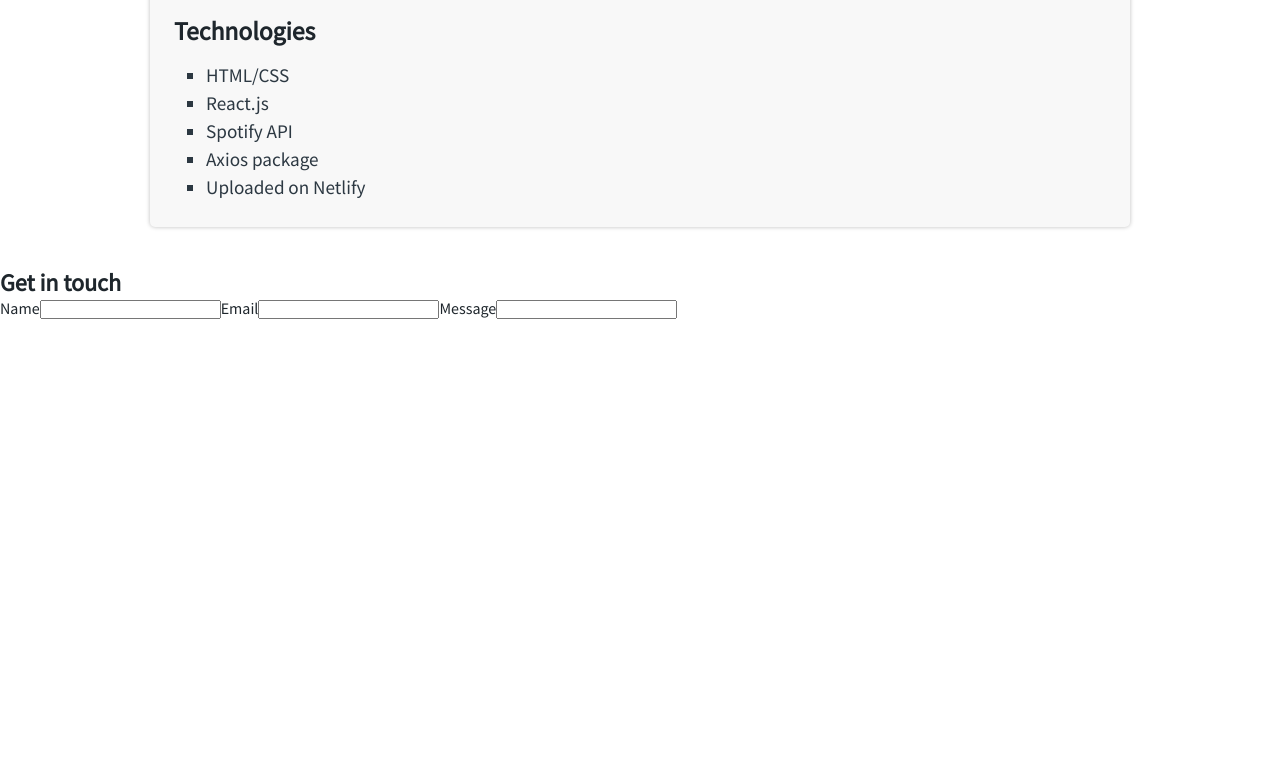
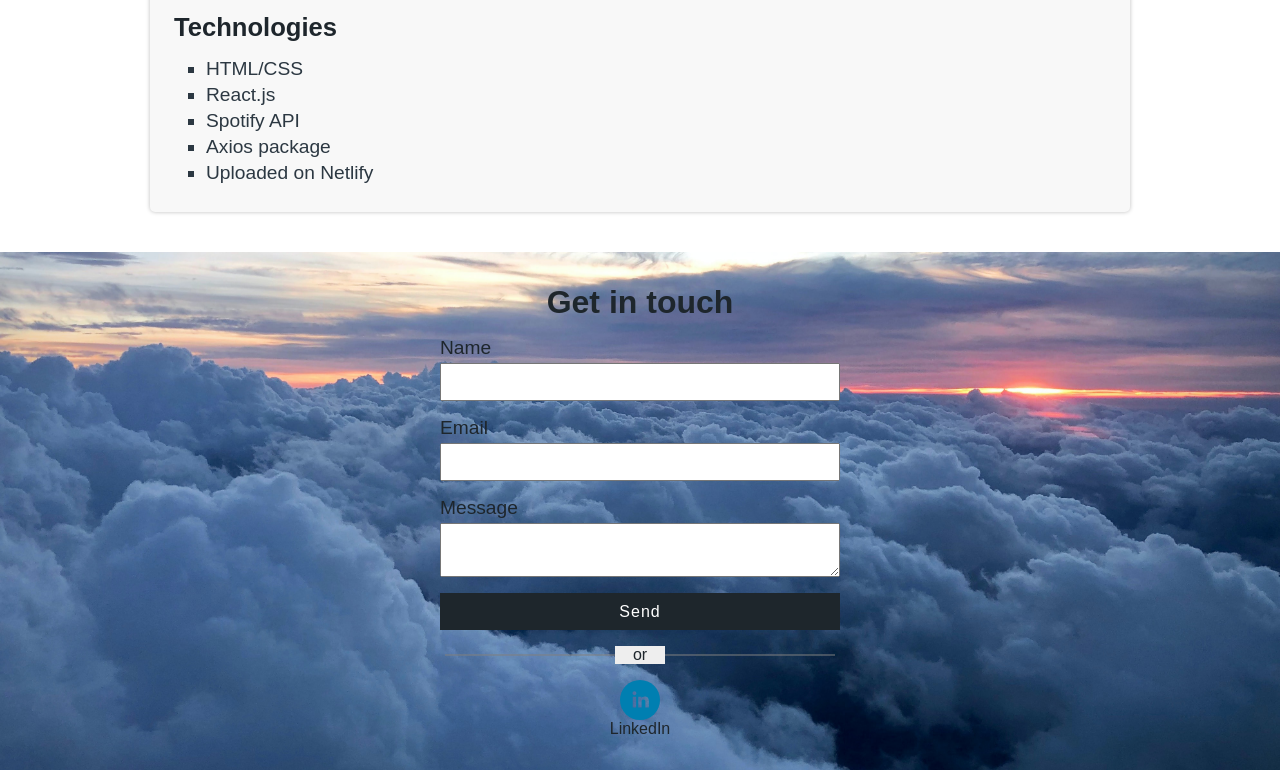
Before and after one commit to SinaBYR/my-portfolio-next, a React (Create React App) app: page / in a window 1280 px wide. Shown: the part 1171-1941 px from the top of the page. Before the commit the page ends 1490 px from the top, so only its background shows below. Built offline with nearby package versions, Linux system fonts and the light colour scheme.

Commit message:
Finish contact styles

```diff
--- a/src/components/Contact/Contact.js
+++ b/src/components/Contact/Contact.js
@@ -1,5 +1,7 @@
 import { useState } from 'react';
 import classes from './Contact.module.css';
+import { SocialIcon } from 'react-social-icons';
+import { PrimaryButton } from '../Utilities/Buttons/PrimaryButton/PrimaryButton';
 
 const Contact = props => {
 
@@ -29,12 +31,20 @@ const Contact = props => {
                 <h2>Get in touch</h2>
                 <form className={classes.Form}>
                     <label htmlFor="name">Name</label>
-                    <input type="text" name="name" id="name" value="" autoComplete="off"/>
+                    <input type="text" name="name" id="name" autoComplete="off"/>
                     <label>Email</label>
-                    <input type="email" name="email" id="email" value="" autoComplete="off"/>
+                    <input type="email" name="email" id="email" autoComplete="off"/>
                     <label>Message</label>
-                    <input type="text" name="message" id="message" value="" autoComplete="off"/>
+                    <textarea name="message" id="message" />
+                    <PrimaryButton type="submit">Send</PrimaryButton>
                 </form>
+                <div className={classes.OrLine}>
+                    <p>or</p>
+                </div>
+                <div className={classes.SocialIcons}>
+                    <SocialIcon style={{width: '40px', height: '40px'}} url="https://wwww.linkedin.com/sinabyr"/>
+                    <p>LinkedIn</p>
+                </div>
             </div>
         </section>
     )
--- a/src/components/Contact/Contact.module.css
+++ b/src/components/Contact/Contact.module.css
@@ -0,0 +1,77 @@
+.Contact {
+    /* background-color: #eeeeee; */
+    background: url('../../img/sky-clouds.jpg') no-repeat center center/cover;
+    padding: 1rem;
+}
+
+.ContactWrapper {
+    width: 100%;
+    max-width: 980px;
+    margin: 0 auto;
+}
+
+.ContactWrapper > h2 {
+    font-size: 2rem;
+    text-align: center;
+    margin: 1rem 0;
+}
+
+.Form {
+    display: flex;
+    flex-direction: column;
+    max-width: 400px;
+    margin: 0 auto;
+}
+
+.Form label {
+    font-size: 1.2rem;
+}
+
+.Form :is(input, textarea) {
+    display: block;
+    width: 100%;
+    font-size: 1rem;
+    padding: 0.5rem;
+    margin-top: 0.25rem;
+    margin-bottom: 1rem;
+}
+
+.Form textarea {
+    resize: vertical;
+}
+
+.OrLine {
+    position: relative;
+    max-width: 50px;
+
+    margin: 1rem auto;
+    text-align: center;
+}
+
+.OrLine > p {
+    position: relative;
+    background-color: #eeeeee;
+}
+
+.OrLine::before {
+    content: '';
+    position: absolute;
+    top: 50%;
+    left: 50%;
+    right: 0;
+    transform: translate(-50%, -50%);
+    width: 390px;
+    /* width: 100%; */
+    height: 1px;
+    background-color: gray;
+    /* z-index: -1; */
+}
+
+.SocialIcons {
+    margin: 1rem 0;
+    text-align: center;
+}
+
+.SocialIcons > * {
+    margin: 0 4px;
+}
--- a/src/components/Navbar/Navbar.module.css
+++ b/src/components/Navbar/Navbar.module.css
@@ -4,7 +4,6 @@
     left: 0;
     right: 0;
     height: 72px;
-    color: #1e262c;
     background-color: #fff;
     padding: 0 1rem;
     border-bottom: 1px solid #cccccc;
--- a/src/components/Showcase/Showcase.js
+++ b/src/components/Showcase/Showcase.js
@@ -4,9 +4,11 @@ const Showcase = props => {
     return (
         <section className={classes.Showcase}>
             <div className={classes.ShowcaseWrapper}>
-                <p>Hello, and welcome to my portfolio.</p>
+                <h2>Hello, and welcome to my portfolio.</h2>
                 <p>My name is Sina. I'm a front-end web developer and I make web applications.</p>
-                <p>You can check out my work in the next section.</p>
+                <p>Check out my work in the next section.</p>
+                {/* <p>Send me an email using form down below or message me in LinkedIn.</p> */}
+                <p>Send me an email using the form in the last section or message me in LinkedIn.</p>
             </div>
         </section>
     )
--- a/src/components/Showcase/Showcase.module.css
+++ b/src/components/Showcase/Showcase.module.css
@@ -1,7 +1,7 @@
 .Showcase {
     display: flex;
     align-items: center;
-    height: 300px;
+    min-height: 300px;
     background-color: #eeeeee;
     padding: 0 1rem;
     margin-top: 72px;
@@ -20,6 +20,6 @@
 
 .ShowcaseWrapper p {
     font-size: 1.8rem;
-    line-height: 1.4;
+    line-height: 1;
     margin: 0.5rem 0;
 }
--- a/src/components/Work/Work.module.css
+++ b/src/components/Work/Work.module.css
@@ -10,6 +10,7 @@
 
 .WorkWrapper > h2 {
     font-size: 2.5rem;
+    font-size: 2rem;
     text-align: center;
     margin: 1rem 0;
 }
--- a/src/index.css
+++ b/src/index.css
@@ -1,5 +1,11 @@
 @import url('https://fonts.googleapis.com/css2?family=Source+Sans+Pro&display=swap');
 *,*::before,*::after{margin:0;padding:0;box-sizing:border-box;}
+
+@import url('https://fonts.googleapis.com/css2?family=Noto+Sans+Mono&display=swap');
+
+@import url('https://fonts.googleapis.com/css2?family=Bebas+Neue&display=swap');
+
+@import url('https://fonts.googleapis.com/css2?family=Cairo&display=swap');
 
 body {
     margin: 0;
@@ -7,8 +13,12 @@ body {
         'Ubuntu', 'Cantarell', 'Fira Sans', 'Droid Sans', 'Helvetica Neue',
         sans-serif; */
     font-family: 'Source Sans Pro', sans-serif;
+    font-family: 'Noto Sans Mono', monospace;
+    font-family: 'Bebas Neue', cursive;
+    font-family: 'Cairo', sans-serif;
     -webkit-font-smoothing: antialiased;
     -moz-osx-font-smoothing: grayscale;
+    color: #10456e;
     color: #1e262c;
 
     /* background-color: #eeeeee; */
```
Also changed, not shown: src/img/sky-clouds.jpg (added).
